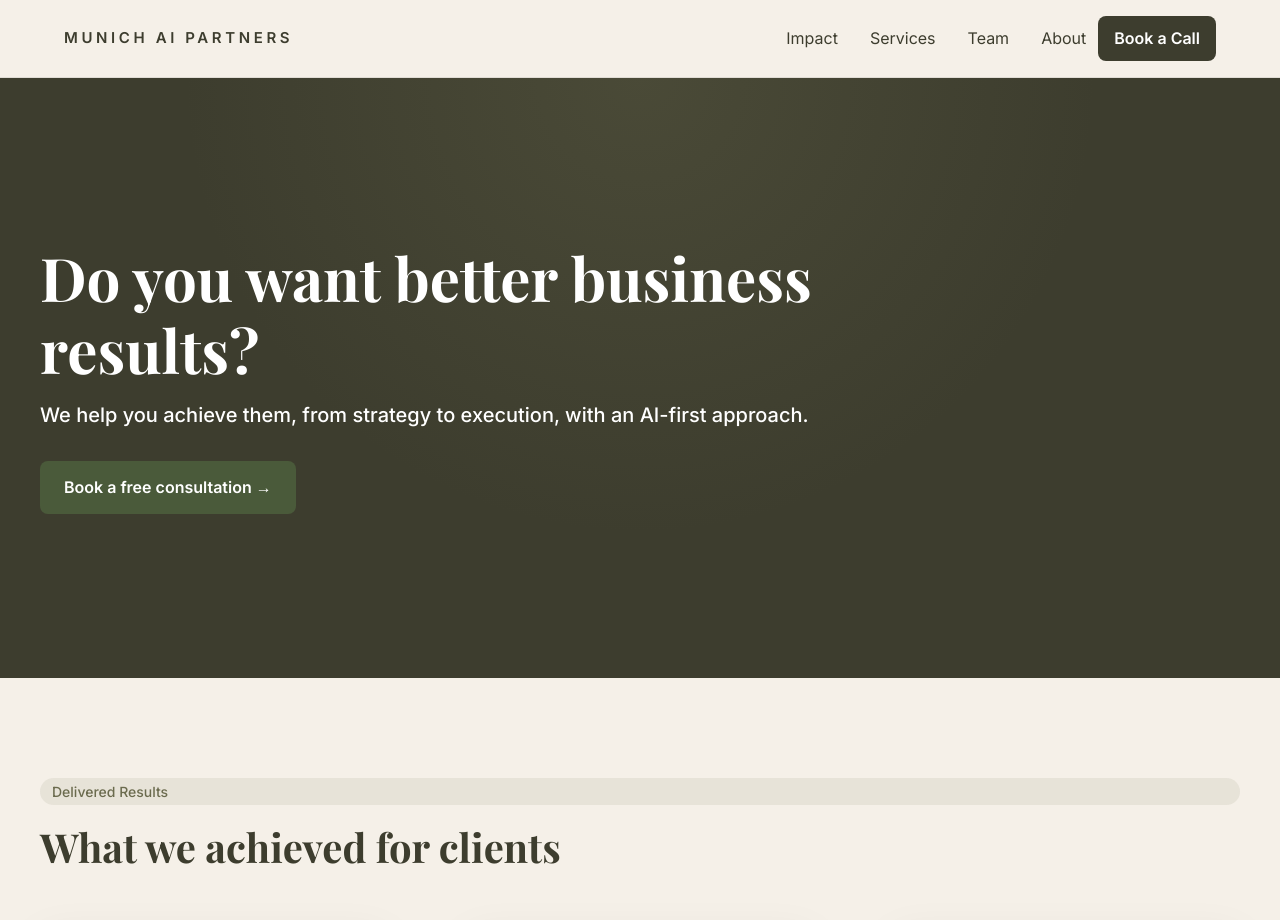
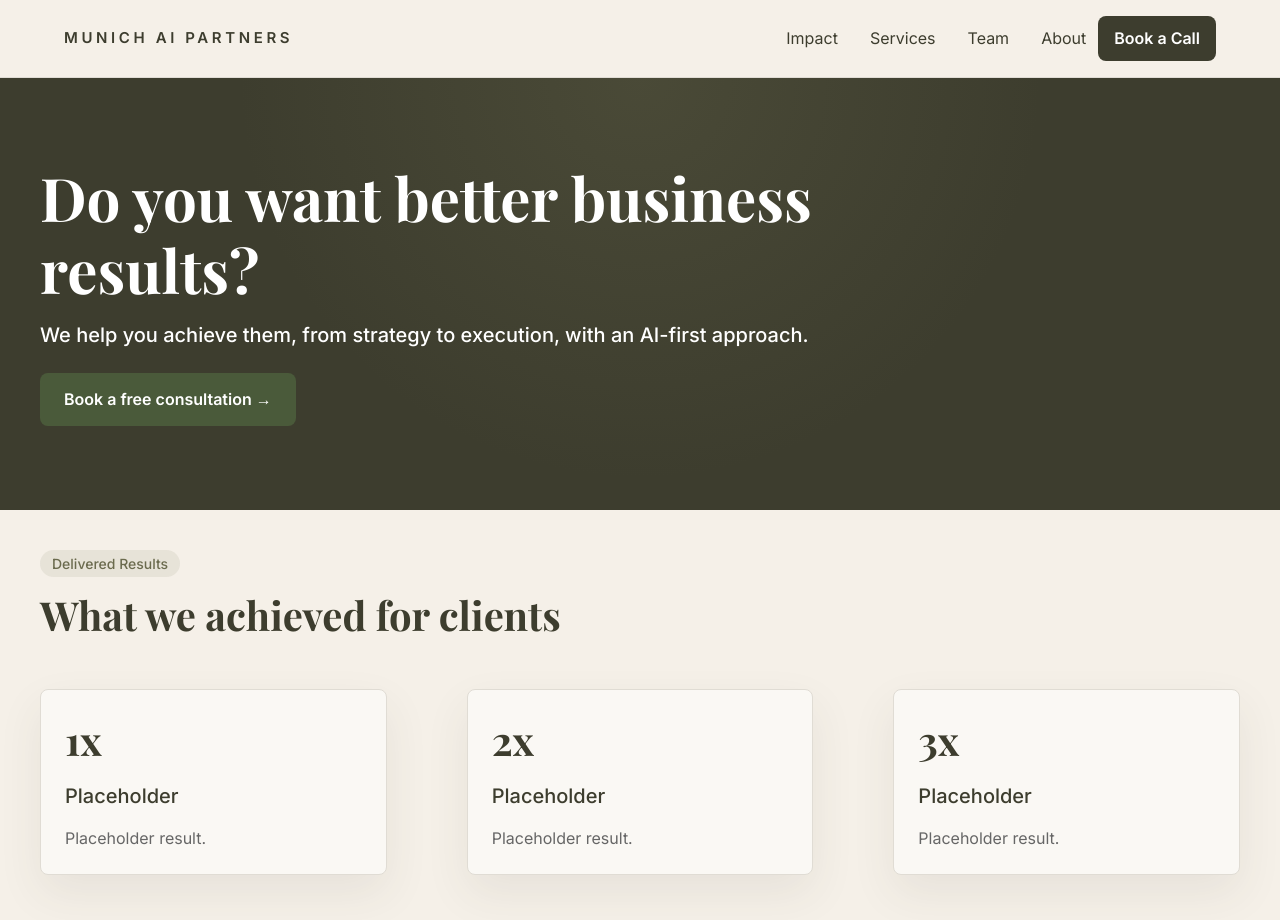
Before and after one commit to adluux/munich-ai-partners-website, a Next.js app: page / in a window 1280 px wide. Shown: the top 920 px of the page. Built offline with nearby package versions, Linux system fonts and the light colour scheme.

Commit message:
Tighten hero fold and alignment fixes

```diff
--- a/components/Hero.tsx
+++ b/components/Hero.tsx
@@ -9,9 +9,9 @@ interface HeroProps {
 
 export default function Hero({ className }: HeroProps) {
   return (
-    <section className={clsx("hero-surface px-6 py-[60px] lg:py-[100px]", className)}>
-      <FadeInWrapper className="mx-auto flex min-h-[420px] max-w-container items-center py-4 md:min-h-[50vh]">
-        <div className="flex max-w-prose flex-col items-start gap-8 text-left">
+    <section className={clsx("hero-surface px-6 py-10 lg:py-12", className)}>
+      <FadeInWrapper className="mx-auto flex min-h-[360px] max-w-container items-center py-2 md:min-h-[42vh]">
+        <div className="flex max-w-prose flex-col items-start gap-6 text-left">
           <div className="flex flex-col gap-4">
             <h1 className="font-heading text-[36px] font-bold leading-[1.2] text-white md:text-[60px]">
               {content.hero.headline}
--- a/components/HowWeWork.tsx
+++ b/components/HowWeWork.tsx
@@ -10,9 +10,9 @@ interface HowWeWorkProps {
 export default function HowWeWork({ className }: HowWeWorkProps) {
   return (
     <section className={clsx("bg-card px-6 pb-0 pt-[60px] lg:pt-[100px]", className)}>
-      <FadeInWrapper className="mx-auto flex max-w-narrow flex-col items-start gap-4 text-left">
+      <FadeInWrapper className="mx-auto flex max-w-container flex-col items-start gap-4 text-left">
         <SectionBadge label={content.howWeWork.tag} />
-        <p className="font-sans text-[16px] font-normal leading-[1.5] text-text">
+        <p className="max-w-narrow font-sans text-[16px] font-normal leading-[1.5] text-text">
           {content.howWeWork.body}
         </p>
       </FadeInWrapper>
--- a/components/SectionBadge.tsx
+++ b/components/SectionBadge.tsx
@@ -12,7 +12,7 @@ export default function SectionBadge({
   return (
     <span
       className={clsx(
-        "inline-block rounded-full px-3 py-1 font-sans text-[14px] font-medium leading-[1.4]",
+        "inline-block w-fit self-start rounded-full px-3 py-1 font-sans text-[14px] font-medium leading-[1.4]",
         variant === "light" && "bg-accent/10 text-accent",
         variant === "dark" && "border border-white/20 bg-white/10 text-white",
       )}
--- a/components/Testimonials.tsx
+++ b/components/Testimonials.tsx
@@ -13,12 +13,12 @@ export default function Testimonials({ className }: TestimonialsProps) {
     <section
       id="testimonials"
       className={clsx(
-        "scroll-mt-navbar bg-background px-6 py-[60px] lg:py-[100px]",
+        "scroll-mt-navbar bg-background px-6 pb-[60px] pt-8 lg:pb-[100px] lg:pt-10",
         className,
       )}
     >
       <div className="mx-auto max-w-container">
-        <FadeInWrapper className="flex flex-col gap-4">
+        <FadeInWrapper className="flex flex-col gap-3">
           <SectionBadge label={content.testimonials.tag} />
           <h2 className="max-w-prose font-heading text-[28px] font-bold leading-[1.3] text-primary md:text-[40px]">
             {content.testimonials.heading}
```
